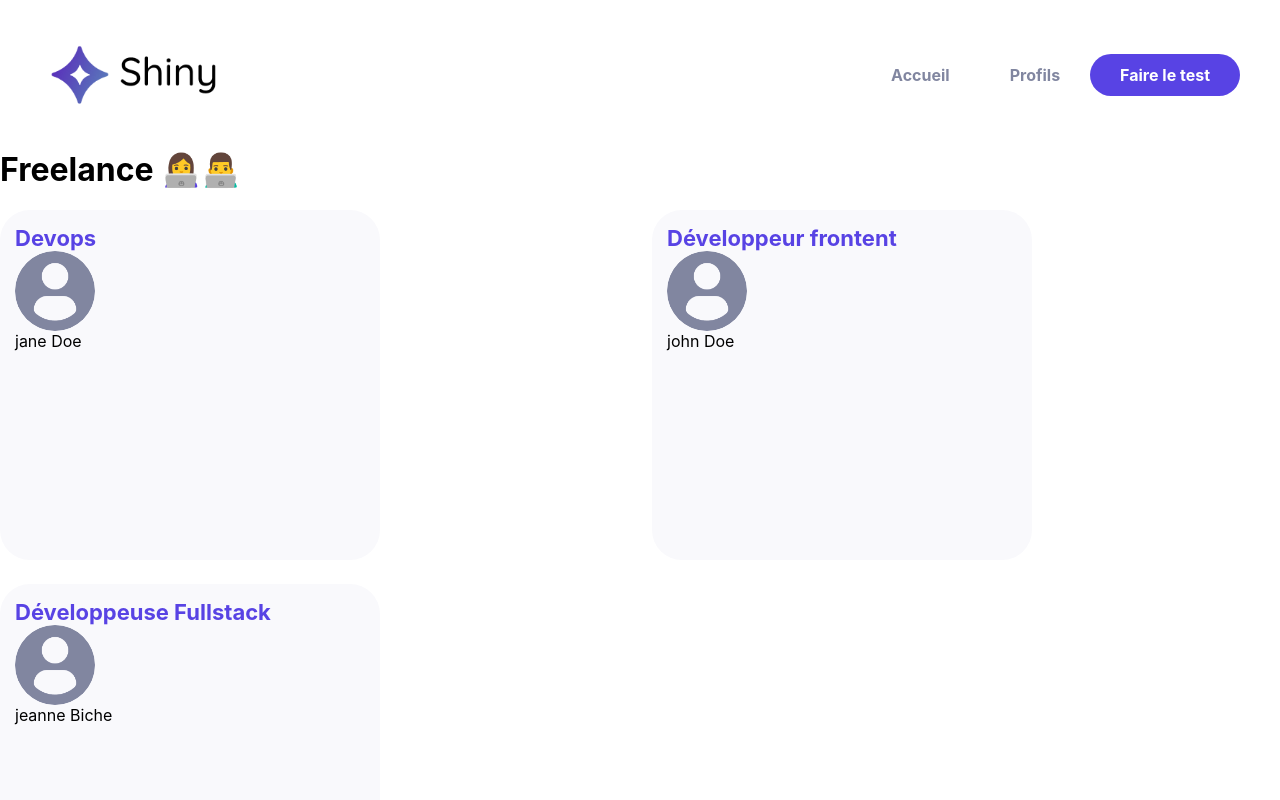
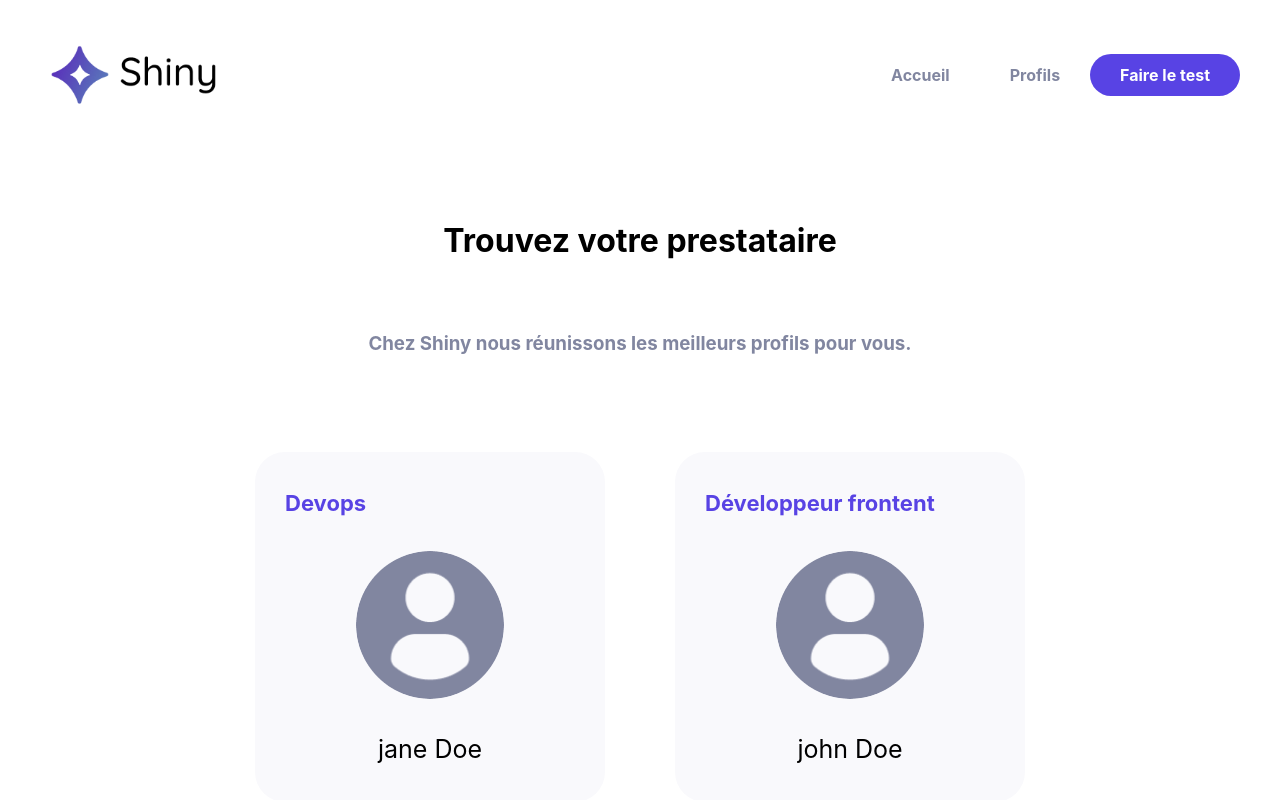
Before and after one commit to Ibikivan/Shiny_agency_react, a React (Create React App) app: page /freelances in a window 1280 px wide. Shown: the top 800 px of the page. Built offline with nearby package versions, Linux system fonts and the light colour scheme.

Commit message:
profile page added

```diff
--- a/src/components/Card/index.jsx
+++ b/src/components/Card/index.jsx
@@ -3,30 +3,38 @@ import styled from 'styled-components';
 import DefaultPicture from '../../assets/profile.png'
 import colors from '../../utils/style/colors';
 
+const CardWrapper = styled.div`
+display: flex;
+flex-direction: column;
+justify-content: center;
+gap: 35px;
+background-color: ${colors.backgroundLight};
+border-radius: 30px;
+width: 350px;
+transition: 200ms;
+&:hover {
+    cursor: pointer;
+    box-shadow: 2px 2px 10px #E2E3E9;
+}
+`
+
 const CardLabel = styled.span`
     color: ${colors.primary};
     font-size: 22px;
     font-weight: bold;
+    margin: 0 30px;
 `
 
 const CardImage = styled.img`
-    height: 80px;
-    width: 80px;
+    height: 148px;
+    width: 148px;
     border-radius: 50%;
+    margin: 0 auto;
 `
 
-const CardWrapper = styled.div`
-    display: flex;
-    flex-direction: column;
-    padding: 15px;
-    background-color: ${colors.backgroundLight};
-    border-radius: 30px;
-    width: 350px;
-    transition: 200ms;
-    &:hover {
-        cursor: pointer;
-        box-shadow: 2px 2px 10px #E2E3E9;
-    }
+const CardTitle = styled.span`
+    text-align: center;
+    font-size: 25px;
 `
 
 function Card({ label, title, picture }) {
@@ -34,7 +42,7 @@ function Card({ label, title, picture }) {
         <CardWrapper>
             <CardLabel>{label}</CardLabel>
             <CardImage src={picture} alt="freelance" />
-            <span>{title}</span>
+            <CardTitle>{title}</CardTitle>
         </CardWrapper>
     );
 }
--- a/src/pages/Freelances/index.jsx
+++ b/src/pages/Freelances/index.jsx
@@ -1,11 +1,26 @@
 import Card from '../../components/Card';
 import styled from 'styled-components';
 
+const Container = styled.div`
+    display: flex;
+    flex-direction: column;
+    align-items: center;
+    margin: 90px;
+`
+
 const CardsContainer = styled.div`
     display: grid;
-    gap: 24px;
+    gap: 70px;
     grid-template-rows: 350px 350px;
     grid-template-columns: repeat(2, 1fr);
+    margin: 45px;
+`
+
+const StyledH3 = styled.h3`
+    margin: 50px;
+    color: #8186A0;
+    font-weight: 700;
+    line-height: 132.5%;
 `
 
 const freelanceProfiles = [
@@ -28,11 +43,12 @@ const freelanceProfiles = [
 
 function Freelances() {
     return (
-        <div>
-            <h1>Freelance 👩‍💻👨‍💻</h1>
+        <Container>
+            <h1>Trouvez votre prestataire</h1>
+
+            <StyledH3>Chez Shiny nous réunissons les meilleurs profils pour vous.</StyledH3>
 
             <CardsContainer>
-
                 {freelanceProfiles.map((profile) => (
                     <Card
                         key={profile.id}
@@ -42,7 +58,7 @@ function Freelances() {
                     />
                 ))}
             </CardsContainer>
-        </div>
+        </Container>
     );
 }
 
```
